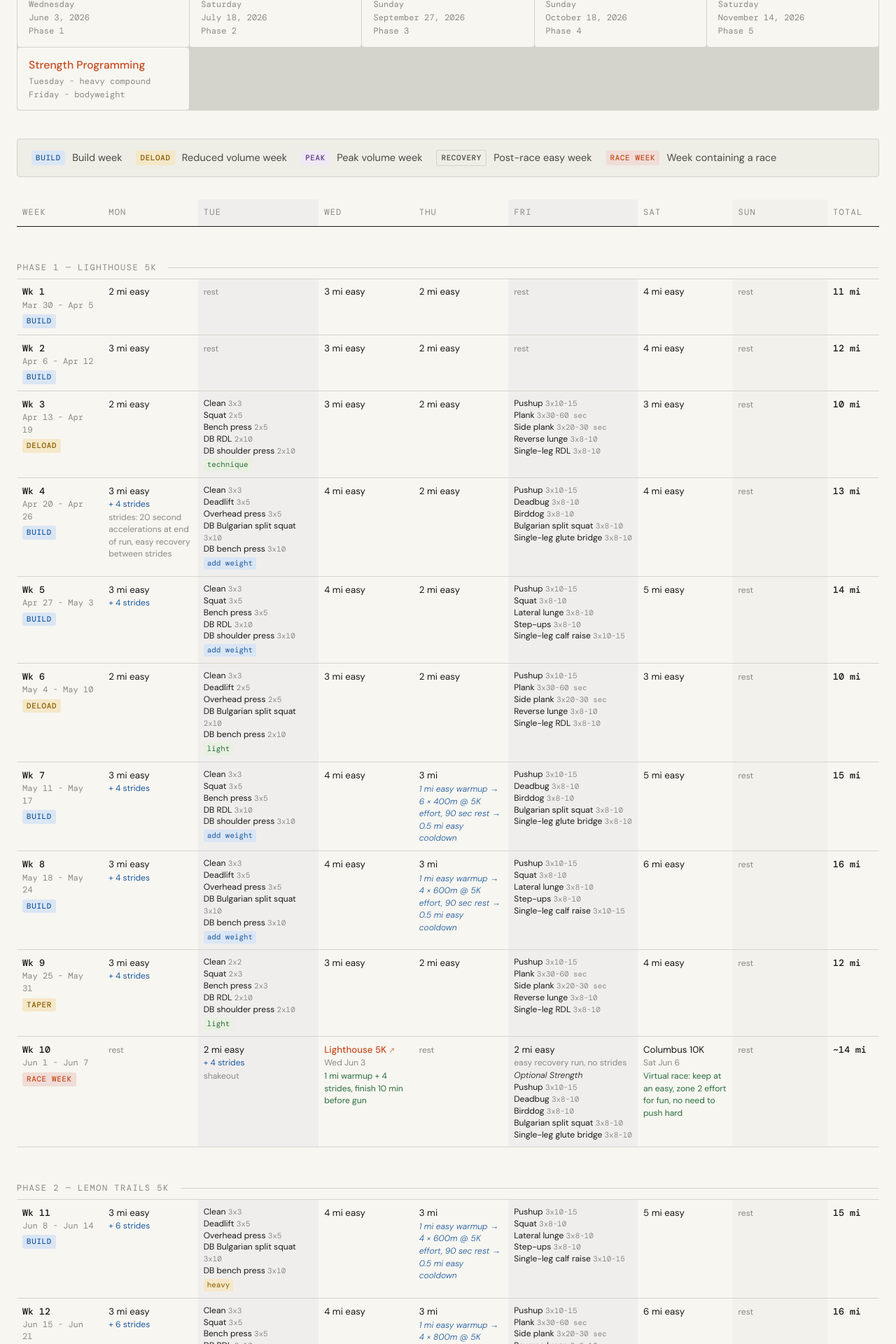
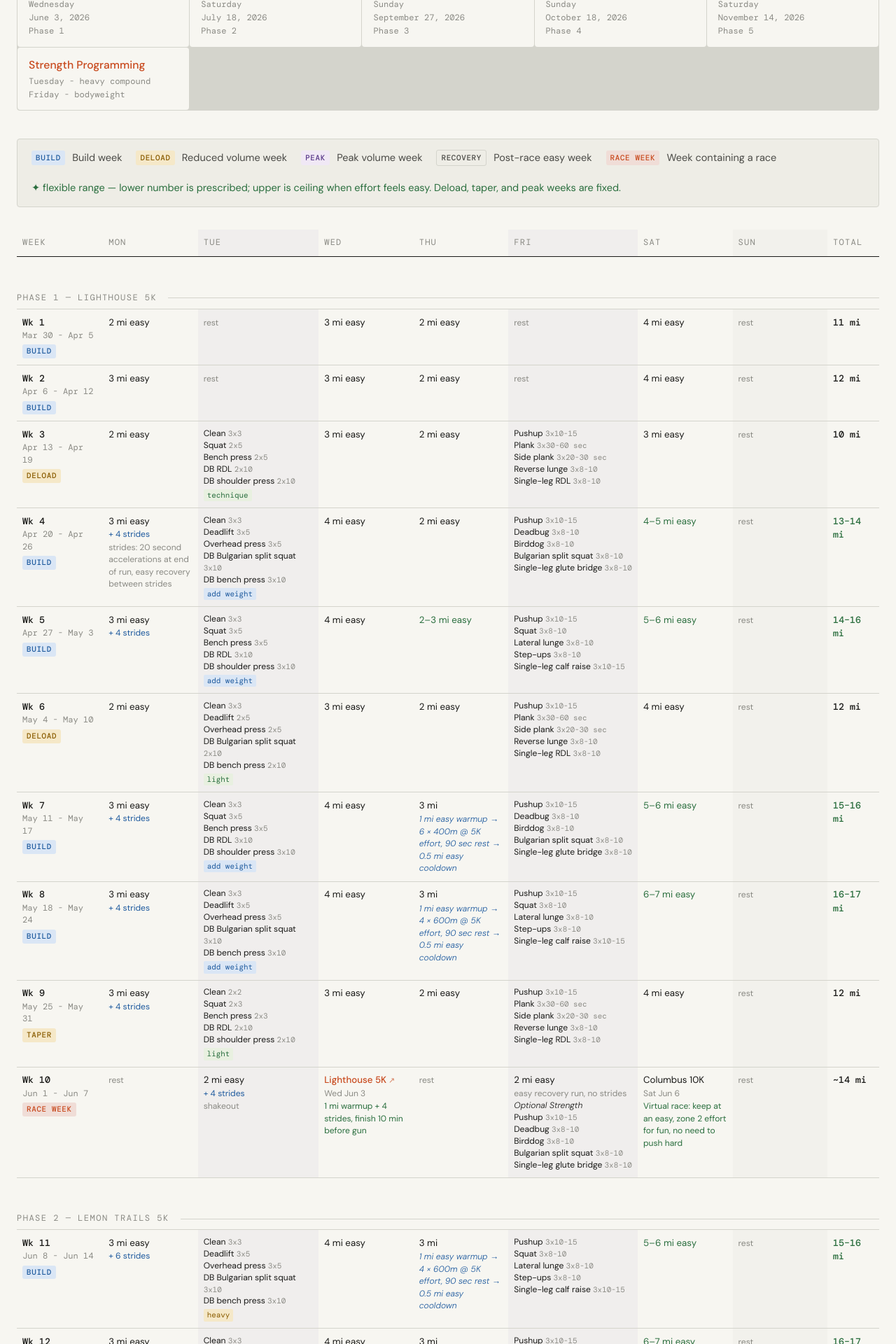
Before and after one commit to richardbasile/richardbasile.github.io, a Jekyll site: the page built from training-plan/index.html, in a window 1280 px wide. Shown: the part 309-2229 px from the top of the page at 70% size. Built offline with Jekyll 4.4.1, drawn with Linux system fonts in a browser that asks for light colours; some of the changed text lies outside the part shown.

Commit message:
flexibility in training

```diff
--- a/training-plan/index.html
+++ b/training-plan/index.html
@@ -466,6 +466,17 @@ title: Training Plan
       font-size: 13.3px;
       font-weight: 500;
       color: var(--ink);
+    }
+
+    .total-flex {
+      color: var(--green);
+    }
+
+    .flex {
+      color: var(--green);
+      font-size: 12.1px;
+      display: block;
+      margin-top: 1px;
     }
 
     /* Race strategy */
@@ -812,6 +823,7 @@ title: Training Plan
       <div class="legend-item"><span class="badge badge-peak">peak</span>&nbsp;Peak volume week</div>
       <div class="legend-item"><span class="badge badge-rec">recovery</span>&nbsp;Post-race easy week</div>
       <div class="legend-item"><span class="badge badge-race">race week</span>&nbsp;Week containing a race</div>
+      <div class="legend-item" style="color:var(--green); font-size:14.5px;">✦ flexible range — lower number is prescribed; upper is ceiling when effort feels easy. Deload, taper, and peak weeks are fixed.</div>
     </div>
 
     <div class="table-wrap">
@@ -932,9 +944,9 @@ title: Training Plan
               <span class="fri-ex">Bulgarian split squat <span class="fri-sets">3x8-10</span></span>
               <span class="fri-ex">Single-leg glute bridge <span class="fri-sets">3x8-10</span></span>
             </td>
-            <td>4 mi easy</td>
-            <td class="rest-col"><span class="rest">rest</span></td>
-            <td class="total-cell">13 mi</td>
+            <td><span class="total-flex">4–5 mi easy</span></td>
+            <td class="rest-col"><span class="rest">rest</span></td>
+            <td class="total-cell total-flex">13–14 mi</td>
           </tr>
 
           <tr>
@@ -950,7 +962,7 @@ title: Training Plan
                   class="fri-sets">3x10</span></span><span class="fri-ex">DB shoulder press <span
                   class="fri-sets">3x10</span></span><span class="str-intensity int-mod">add weight</span></td>
             <td>4 mi easy</td>
-            <td>2 mi easy</td>
+            <td><span class="total-flex">2–3 mi easy</span></td>
             <td class="str-col">
               <span class="fri-ex">Pushup <span class="fri-sets">3x10-15</span></span>
               <span class="fri-ex">Squat <span class="fri-sets">3x8-10</span></span>
@@ -958,9 +970,9 @@ title: Training Plan
               <span class="fri-ex">Step-ups <span class="fri-sets">3x8-10</span></span>
               <span class="fri-ex">Single-leg calf raise <span class="fri-sets">3x10-15</span></span>
             </td>
-            <td>5 mi easy</td>
-            <td class="rest-col"><span class="rest">rest</span></td>
-            <td class="total-cell">14 mi</td>
+            <td><span class="total-flex">5–6 mi easy</span></td>
+            <td class="rest-col"><span class="rest">rest</span></td>
+            <td class="total-cell total-flex">14–16 mi</td>
           </tr>
 
           <tr>
@@ -984,9 +996,9 @@ title: Training Plan
               <span class="fri-ex">Reverse lunge <span class="fri-sets">3x8-10</span></span>
               <span class="fri-ex">Single-leg RDL <span class="fri-sets">3x8-10</span></span>
             </td>
-            <td>3 mi easy</td>
-            <td class="rest-col"><span class="rest">rest</span></td>
-            <td class="total-cell">10 mi</td>
+            <td>4 mi easy</td>
+            <td class="rest-col"><span class="rest">rest</span></td>
+            <td class="total-cell">12 mi</td>
           </tr>
 
           <tr>
@@ -1011,9 +1023,9 @@ title: Training Plan
               <span class="fri-ex">Bulgarian split squat <span class="fri-sets">3x8-10</span></span>
               <span class="fri-ex">Single-leg glute bridge <span class="fri-sets">3x8-10</span></span>
             </td>
-            <td>5 mi easy</td>
-            <td class="rest-col"><span class="rest">rest</span></td>
-            <td class="total-cell">15 mi</td>
+            <td><span class="total-flex">5–6 mi easy</span></td>
+            <td class="rest-col"><span class="rest">rest</span></td>
+            <td class="total-cell total-flex">15–16 mi</td>
           </tr>
 
           <tr>
@@ -1038,9 +1050,9 @@ title: Training Plan
               <span class="fri-ex">Step-ups <span class="fri-sets">3x8-10</span></span>
               <span class="fri-ex">Single-leg calf raise <span class="fri-sets">3x10-15</span></span>
             </td>
-            <td>6 mi easy</td>
-            <td class="rest-col"><span class="rest">rest</span></td>
-            <td class="total-cell">16 mi</td>
+            <td><span class="total-flex">6–7 mi easy</span></td>
+            <td class="rest-col"><span class="rest">rest</span></td>
+            <td class="total-cell total-flex">16–17 mi</td>
           </tr>
 
           <tr>
@@ -1127,9 +1139,9 @@ title: Training Plan
               <span class="fri-ex">Step-ups <span class="fri-sets">3x8-10</span></span>
               <span class="fri-ex">Single-leg calf raise <span class="fri-sets">3x10-15</span></span>
             </td>
-            <td>5 mi easy</td>
-            <td class="rest-col"><span class="rest">rest</span></td>
-            <td class="total-cell">15 mi</td>
+            <td><span class="total-flex">5–6 mi easy</span></td>
+            <td class="rest-col"><span class="rest">rest</span></td>
+            <td class="total-cell total-flex">15–16 mi</td>
           </tr>
 
           <tr>
@@ -1154,9 +1166,9 @@ title: Training Plan
               <span class="fri-ex">Reverse lunge <span class="fri-sets">3x8-10</span></span>
               <span class="fri-ex">Single-leg RDL <span class="fri-sets">3x8-10</span></span>
             </td>
-            <td>6 mi easy</td>
-            <td class="rest-col"><span class="rest">rest</span></td>
-            <td class="total-cell">16 mi</td>
+            <td><span class="total-flex">6–7 mi easy</span></td>
+            <td class="rest-col"><span class="rest">rest</span></td>
+            <td class="total-cell total-flex">16–17 mi</td>
           </tr>
 
           <tr>
@@ -1207,9 +1219,9 @@ title: Training Plan
               <span class="fri-ex">Step-ups <span class="fri-sets">3x8-10</span></span>
               <span class="fri-ex">Single-leg calf raise <span class="fri-sets">3x10-15</span></span>
             </td>
-            <td>6 mi easy</td>
-            <td class="rest-col"><span class="rest">rest</span></td>
-            <td class="total-cell">17 mi</td>
+            <td><span class="total-flex">6–7 mi easy</span></td>
+            <td class="rest-col"><span class="rest">rest</span></td>
+            <td class="total-cell total-flex">17–18 mi</td>
           </tr>
 
           <tr>
@@ -1271,14 +1283,14 @@ title: Training Plan
               <div class="wk-dates">Jul 20 - Jul 26</div>
               <div class="wk-badges"><span class="badge badge-rec">recovery</span></div>
             </td>
-            <td>2–3 mi easy<span class="note">all runs by feel, no structure</span></td>
+            <td><span class="total-flex">2–3 mi easy</span><span class="note">all runs by feel, no structure</span></td>
             <td class="str-col"><span class="rest">rest</span><span class="note">no strength this week</span></td>
-            <td>3–4 mi easy</td>
+            <td><span class="total-flex">3–4 mi easy</span></td>
             <td>3 mi easy</td>
             <td class="str-col"><span class="rest">rest</span></td>
             <td>4 mi easy</td>
             <td class="rest-col"><span class="rest">rest</span></td>
-            <td class="total-cell">12–14 mi</td>
+            <td class="total-cell total-flex">12–14 mi</td>
           </tr>
 
           <!-- PHASE 3 -->
```
